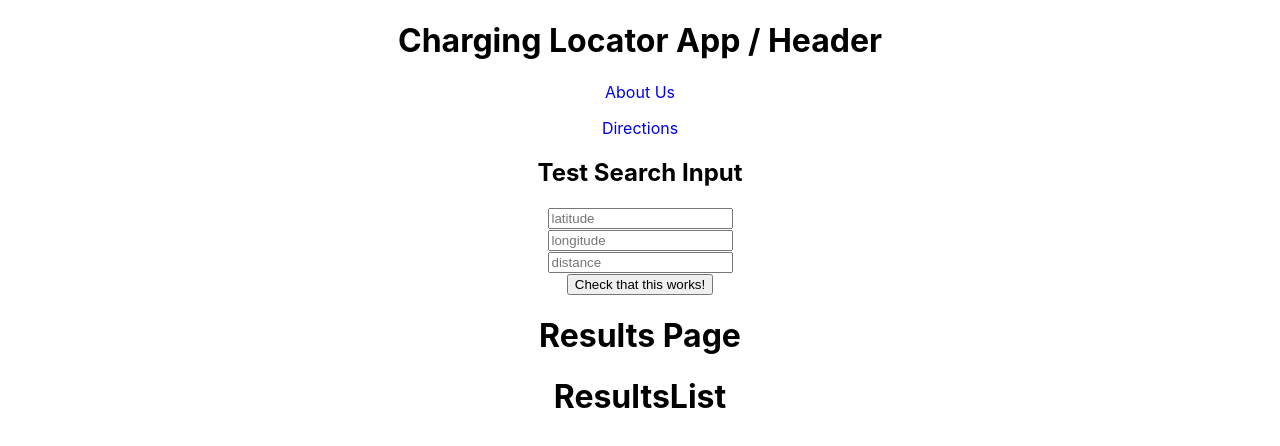
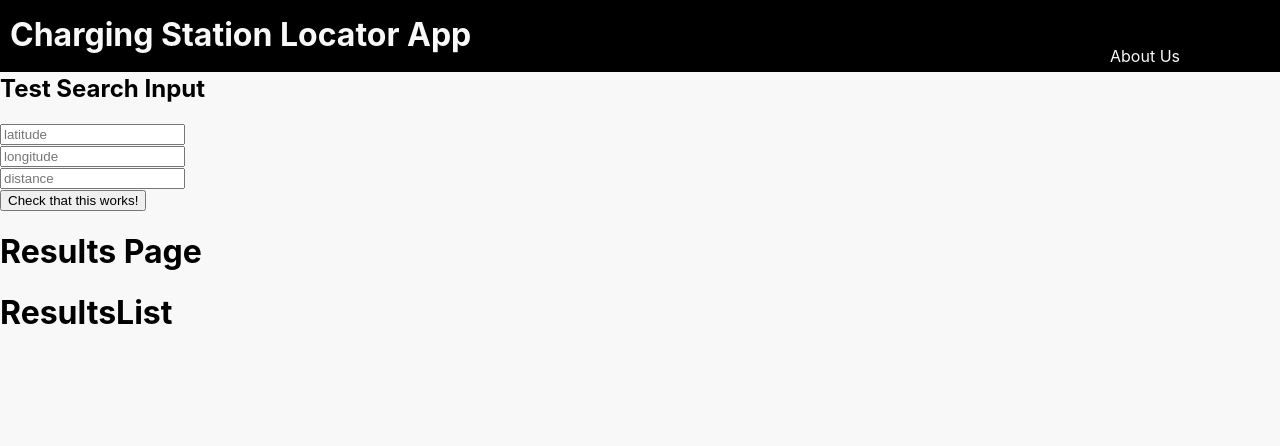
Before and after one commit to richardkorneisel/Project-3, a React app in the folder charging-locator-app/: page / in a window 1280 px wide. Built offline with nearby package versions, Linux system fonts and the light colour scheme.

Commit message:
Header Nav CSS complete

```diff
--- a/charging-locator-app/src/components/App/App.css
+++ b/charging-locator-app/src/components/App/App.css
@@ -1,6 +1,13 @@
 .App {
-  text-align: center;
+  position: fixed;
+  top: 0;
+  right: 0;
+  left: 0;
+  height: 0.75in;
+  background-color: black;
 }
 a{
   text-decoration: none;
+  color: #F8F8F8;
+  /* border: 5px solid red; */
 }
--- a/charging-locator-app/src/components/Header/Header.css
+++ b/charging-locator-app/src/components/Header/Header.css
@@ -0,0 +1,6 @@
+.appName {
+    color:  	#F8F8F8;
+    font-size: 32px;
+    margin: 15px 640px 10px 10px;
+    /* border: 5px solid red; */
+}
--- a/charging-locator-app/src/components/Header/Header.js
+++ b/charging-locator-app/src/components/Header/Header.js
@@ -4,7 +4,7 @@ import Nav from '../Nav/Nav'
 function Header() {
     return (
       <div>
-        <h1>Charging Locator App / Header</h1>
+        <h1 className='appName'>Charging Station Locator App</h1>
         <Nav />
       </div>
     );
--- a/charging-locator-app/src/components/Nav/Nav.css
+++ b/charging-locator-app/src/components/Nav/Nav.css
@@ -0,0 +1,5 @@
+.aboutUs {
+    position: absolute;
+    top: 30px;
+    right: 100px;
+}
--- a/charging-locator-app/src/components/Nav/Nav.js
+++ b/charging-locator-app/src/components/Nav/Nav.js
@@ -2,9 +2,8 @@ import './Nav.css';
 
 function Nav() {
     return (
-        <div>
+        <div className='aboutUs'>
             <p><a href="about-us">About Us</a></p>
-            <p><a href="directions">Directions</a></p>
         </div>
     );
 }
--- a/charging-locator-app/src/index.css
+++ b/charging-locator-app/src/index.css
@@ -5,6 +5,7 @@ body {
     sans-serif;
   -webkit-font-smoothing: antialiased;
   -moz-osx-font-smoothing: grayscale;
+  background-color: 	#F8F8F8;
 }
 
 code {
```
